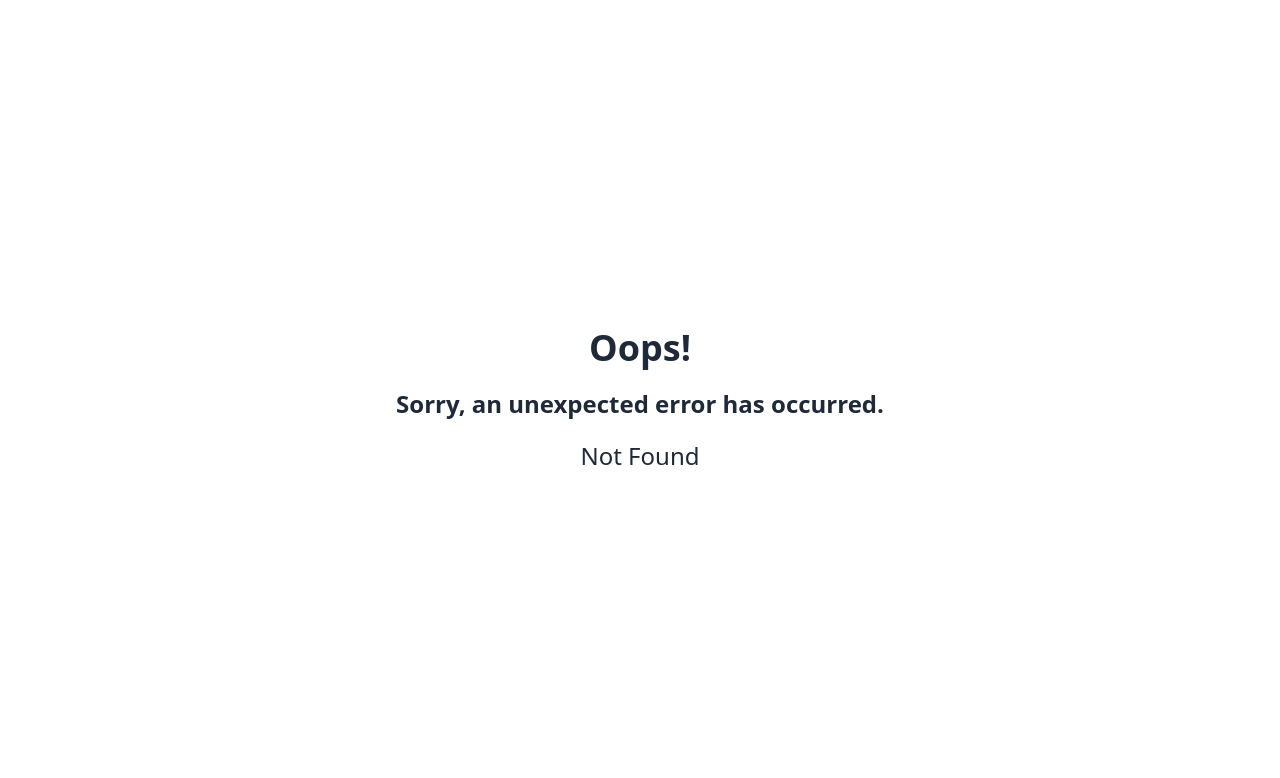
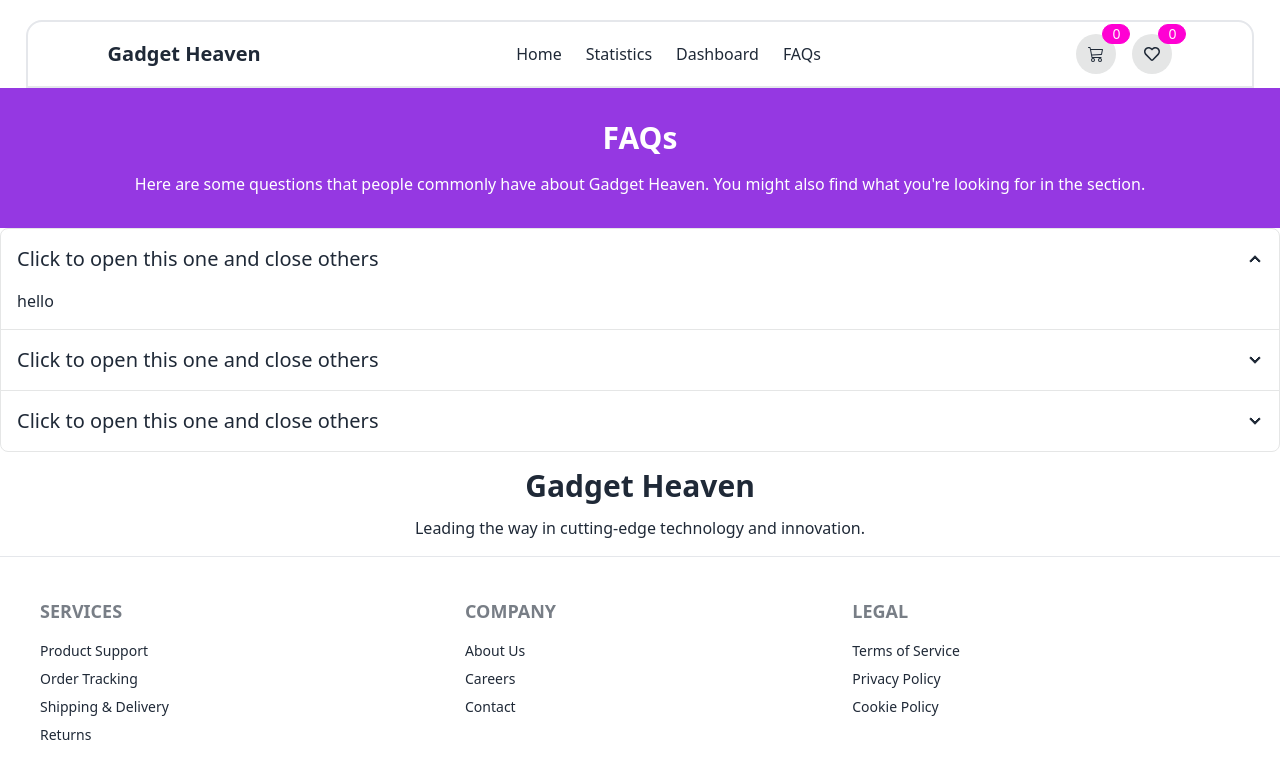
Before and after one commit to mushayed/Gadget-heaven, a React (Vite) app: page /faqs in a window 1280 px wide. Before the commit this address had no page. Shown: the top 778 px of the page. Built offline with nearby package versions, Linux system fonts and the light colour scheme.

Commit message:
FAQs section added

```diff
--- a/src/Components/Chargers/Chargers.jsx
+++ b/src/Components/Chargers/Chargers.jsx
@@ -1,10 +1,29 @@
+import { useContext } from "react";
+import { ProductsContext } from "../Root/Root";
+import Product from "../Product/Product";
 
 const Chargers = () => {
+  const products = useContext(ProductsContext);
+
+  const chargersProducts = products.filter(
+    (product) => product.category === "Chargers"
+  );
+
+  if (!products.length || !chargersProducts.length) {
     return (
-        <div>
+      <div className="px-12 md:px-56 h-48 flex items-center justify-center">
+        <h1 className="text-3xl font-bold text-center">No Data Found</h1>
+      </div>
+    );
+  }
 
-        </div>
-    );
+  return (
+    <div className="grid md:grid-cols-2 lg:grid-cols-3 gap-6">
+      {chargersProducts.map((product) => {
+        return <Product key={product.product_id} product={product}></Product>;
+      })}
+    </div>
+  );
 };
 
 export default Chargers;
--- a/src/Components/ExploreGadgets/ExploreGadgets.jsx
+++ b/src/Components/ExploreGadgets/ExploreGadgets.jsx
@@ -55,7 +55,7 @@ const ExploreGadgets = () => {
                     <NavLink
                         to="/power-banks"
                         className={({ isActive }) =>
-                            isActive ? "btn btn-active rounded-full bg-blue-500 text-white" : "btn btn-active rounded-full"
+                            isActive ? "btn btn-active rounded-full bg-[#9538E2] text-white" : "btn btn-active rounded-full"
                         }
                     >
                         Power Banks
--- /dev/null
+++ b/src/Components/Faqs/Faqs.jsx
@@ -0,0 +1,43 @@
+import React from "react";
+
+const Faqs = () => {
+  return (
+    <div className="flex flex-col items-stretch">
+      <div className="flex flex-col items-center gap-4 p-8 bg-[#9538E2] text-white">
+        <h3 className="font-bold text-3xl text-center">FAQs</h3>
+        <p className="text-base font-normal text-center">Here are some questions that people commonly have about Gadget Heaven. You might also find what you're looking for in the section.</p>
+      </div>
+      <div className="join join-vertical">
+        <div className="collapse collapse-arrow join-item border-base-300 border">
+          <input type="radio" name="my-accordion-4" defaultChecked />
+          <div className="collapse-title text-xl font-medium">
+            Click to open this one and close others
+          </div>
+          <div className="collapse-content">
+            <p>hello</p>
+          </div>
+        </div>
+        <div className="collapse collapse-arrow join-item border-base-300 border">
+          <input type="radio" name="my-accordion-4" />
+          <div className="collapse-title text-xl font-medium">
+            Click to open this one and close others
+          </div>
+          <div className="collapse-content">
+            <p>hello</p>
+          </div>
+        </div>
+        <div className="collapse collapse-arrow join-item border-base-300 border">
+          <input type="radio" name="my-accordion-4" />
+          <div className="collapse-title text-xl font-medium">
+            Click to open this one and close others
+          </div>
+          <div className="collapse-content">
+            <p>hello</p>
+          </div>
+        </div>
+      </div>
+    </div>
+  );
+};
+
+export default Faqs;
--- a/src/Components/Laptops/Laptops.jsx
+++ b/src/Components/Laptops/Laptops.jsx
@@ -1,10 +1,27 @@
+import { useContext } from "react";
+import { ProductsContext } from "../Root/Root";
+import Product from "../Product/Product";
 
 const Laptops = () => {
+  const products = useContext(ProductsContext);
+
+  const laptopProducts = products.filter((product) => product.category === 'Laptops');
+
+  if(!products.length || !laptopProducts.length) {
     return (
-        <div>
-            this is laptop
-        </div>
+        <div className="px-12 md:px-56 h-48 flex items-center justify-center"><h1 className="text-3xl font-bold text-center">No Data Found</h1></div>
     );
+  }
+
+  return (
+    <div className="grid md:grid-cols-2 lg:grid-cols-3 gap-6">
+      {
+        laptopProducts.map((product) => {
+            return <Product key={product.product_id} product={product}></Product>
+        })
+      }
+    </div>
+  );
 };
 
 export default Laptops;
--- a/src/Components/Navbar/Navbar.jsx
+++ b/src/Components/Navbar/Navbar.jsx
@@ -22,6 +22,7 @@ const Navbar = () => {
         <NavLink to='/'>Home</NavLink>
         <NavLink to='/statistics'>Statistics</NavLink>
         <NavLink to='/dashboard'>Dashboard</NavLink>
+        <NavLink to='/faqs'>FAQs</NavLink>
       </div>
 
       <div className="hidden md:flex gap-4">
@@ -50,6 +51,7 @@ const Navbar = () => {
           <NavLink to='/' className="py-2">Home</NavLink>
           <NavLink to='/statistics' className="py-2">Statistics</NavLink>
           <NavLink to='/dashboard' className="py-2">Dashboard</NavLink>
+          <NavLink to='/faqs' className="py-2">FAQs</NavLink>
           <div className="flex gap-4 mt-4">
             <div className="indicator">
               <span className="indicator-item badge badge-secondary">0</span>
--- a/src/Components/Phones/Phones.jsx
+++ b/src/Components/Phones/Phones.jsx
@@ -1,10 +1,29 @@
+import { useContext } from "react";
+import { ProductsContext } from "../Root/Root";
+import Product from "../Product/Product";
 
 const Phones = () => {
+  const products = useContext(ProductsContext);
+
+  const phonesProducts = products.filter(
+    (product) => product.category === "Phones"
+  );
+
+  if (!products.length || !phonesProducts.length) {
     return (
-        <div>
+      <div className="px-12 md:px-56 h-48 flex items-center justify-center">
+        <h1 className="text-3xl font-bold text-center">No Data Found</h1>
+      </div>
+    );
+  }
 
-        </div>
-    );
+  return (
+    <div className="grid md:grid-cols-2 lg:grid-cols-3 gap-6">
+      {phonesProducts.map((product) => {
+        return <Product key={product.product_id} product={product}></Product>;
+      })}
+    </div>
+  );
 };
 
 export default Phones;
--- a/src/Components/PowerBanks/PowerBanks.jsx
+++ b/src/Components/PowerBanks/PowerBanks.jsx
@@ -1,10 +1,25 @@
+import { useContext } from "react";
+import { ProductsContext } from "../Root/Root";
+import Product from "../Product/Product";
 
 const PowerBanks = () => {
-    return (
-        <div>
+  const products = useContext(ProductsContext);
 
-        </div>
-    );
+  const powerBanksProducts = products.filter(
+    (product) => product.category === "Power Banks"
+  );
+
+  if (!products.length || !powerBanksProducts.length) {
+    return <div className="px-12 md:px-56 h-48 flex items-center justify-center"><h1 className="text-3xl font-bold text-center">No Data Found</h1></div>;
+  }
+
+  return (
+    <div className="grid md:grid-cols-2 lg:grid-cols-3 gap-6">
+      {powerBanksProducts.map((product) => {
+        return <Product key={product.product_id} product={product}></Product>;
+      })}
+    </div>
+  );
 };
 
 export default PowerBanks;
--- a/src/Components/Products/Products.jsx
+++ b/src/Components/Products/Products.jsx
@@ -4,6 +4,12 @@ import Product from "../Product/Product";
 
 const Products = () => {
   const products = useContext(ProductsContext);
+
+  if(!products.length) {
+    return (
+      <div className="px-12 md:px-56 h-48 flex items-center justify-center"><h1 className="text-3xl font-bold text-center">No Data Found</h1></div>
+    );
+  }
 
   return (
     <div className="grid md:grid-cols-2 lg:grid-cols-3 gap-6">
--- a/src/Components/SmartWatches/SmartWatches.jsx
+++ b/src/Components/SmartWatches/SmartWatches.jsx
@@ -1,10 +1,29 @@
+import { useContext } from "react";
+import { ProductsContext } from "../Root/Root";
+import Product from "../Product/Product";
 
 const SmartWatches = () => {
+  const products = useContext(ProductsContext);
+
+  const smartWatchesProducts = products.filter(
+    (product) => product.category === "Smart Watches"
+  );
+
+  if (!products.length || !smartWatchesProducts.length) {
     return (
-        <div>
+      <div className="px-12 md:px-56 h-48 flex items-center justify-center">
+        <h1 className="text-3xl font-bold text-center">No Data Found</h1>
+      </div>
+    );
+  }
 
-        </div>
-    );
+  return (
+    <div className="grid md:grid-cols-2 lg:grid-cols-3 gap-6">
+      {smartWatchesProducts.map((product) => {
+        return <Product key={product.product_id} product={product}></Product>;
+      })}
+    </div>
+  );
 };
 
 export default SmartWatches;
--- a/src/main.jsx
+++ b/src/main.jsx
@@ -17,6 +17,7 @@ import Phones from './Components/Phones/Phones.jsx';
 import SmartWatches from './Components/SmartWatches/SmartWatches.jsx';
 import Chargers from './Components/Chargers/Chargers.jsx';
 import PowerBanks from './Components/PowerBanks/PowerBanks.jsx';
+import Faqs from './Components/Faqs/Faqs.jsx';
 
 
 
@@ -64,6 +65,10 @@ const router = createBrowserRouter([
         path: "/dashboard",
         element: <Dashboard></Dashboard>,
       },
+      {
+        path: "/faqs",
+        element: <Faqs></Faqs>,
+      },
     ],
   },
 ]);
```
